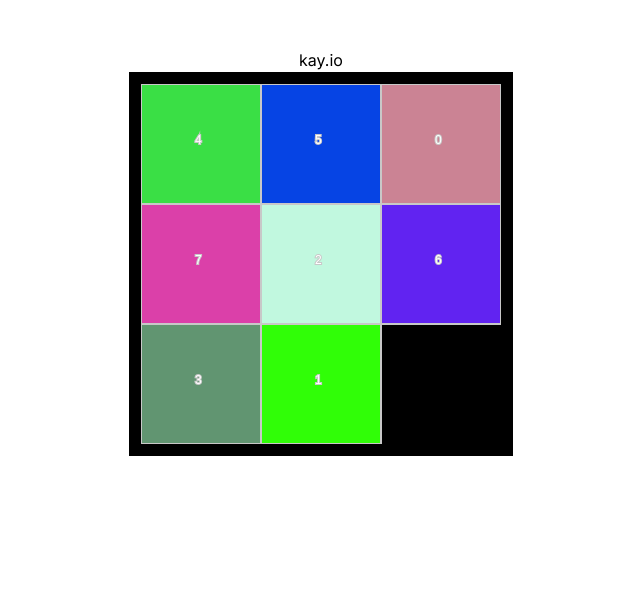
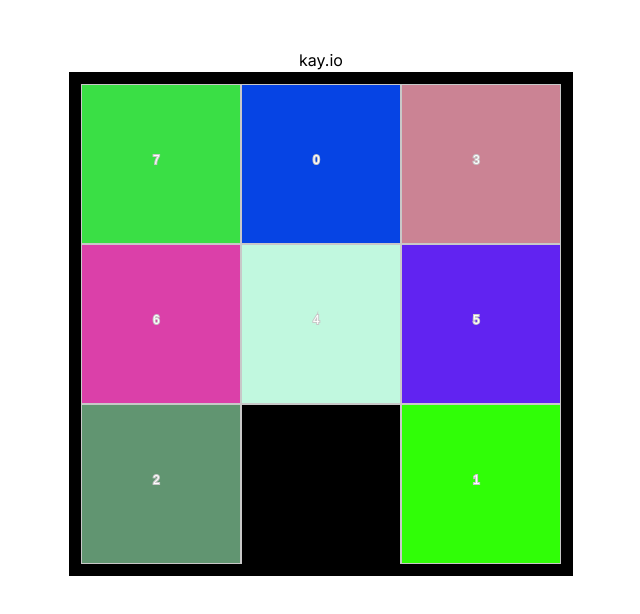
Before and after one commit to ErenYLCN/kayy.io, a Next.js app: page / in a window 1280 px wide. Shown: the top 614 px of the page, without its empty margins (319-959 px from the left). Built offline with nearby package versions, Linux system fonts and the light colour scheme.

Commit message:
feat
- implement win handler
- send width and row number as props for easier game customization

```diff
--- a/src/app/page.tsx
+++ b/src/app/page.tsx
@@ -1,3 +1,5 @@
+"use client";
+
 import board from "@/board/board";
 import P5Wrapper from "@/component/P5Wrapper";
 
@@ -6,7 +8,11 @@ export default function Home() {
     <main className={"flex min-h-screen flex-col items-center p-12"}>
       {"kay.io"}
 
-      <P5Wrapper board={board} />
+      <P5Wrapper board={board} rows={3} cellWidth={160} onWin={handleWin} />
     </main>
   );
+
+  function handleWin() {
+    alert("You won!");
+  }
 }
--- a/src/board/board.ts
+++ b/src/board/board.ts
@@ -5,18 +5,19 @@ import p5 from 'p5';
 import { Cell, Direction, Movement } from './boardTypes';
 import { divideInt, getRandomColor, swap, slidePuzzleShuffle } from './boardUtils';
 
-const ROWS = 3;
-const COLS = 3;
-const CELL_DIMENSION = 120;
+// TODO: Implement speed based on FPS
+const CELL_MIN_SPEED = 3;
+const CELL_SLOW_MULTIPLIER = 5;
+
+const board = (rows: number, cellWidth: number, onWin: () => void) => {
+  return (p: p5) => {
+    const ROWS = rows;
+    const COLS = ROWS;
+    const CELL_DIMENSION = cellWidth;
     const TOTAL_CELLS = ROWS * COLS;
     const CANVAS_WIDTH = CELL_DIMENSION * COLS;
     const CANVAS_HEIGHT = CELL_DIMENSION * ROWS;
 
-// TODO: Implement speed based on FPS
-const CELL_MIN_SPEED = 3;
-const CELL_SLOW_MULTIPLIER = 5;
-
-const board = (p: p5) => {
     const solution = [...Array.from({ length: TOTAL_CELLS - 1 }, (_, id) => id), null];
     const randomizedBoardData = slidePuzzleShuffle(solution, COLS);
 
@@ -36,10 +37,19 @@ const board = (p: p5) => {
 
     let nullIndex = boardData.findIndex(cell => cell === null);
 
-  let movementQueue: Movement[] = []
+    let movementQueue: Movement[] = [];
+
+    let gameWon = false;
 
     function handleMovementQueue() {
-    if (movementQueue.length === 0) return;
+      if (movementQueue.length === 0) {
+        const currentBoardData = boardData.map(cell => cell?.id);
+        if (JSON.stringify(currentBoardData) === JSON.stringify(solution)) {
+          gameWon = true;
+          onWin();
+        }
+        return;
+      }
 
       const movement = movementQueue[0];
 
@@ -105,7 +115,9 @@ const board = (p: p5) => {
         p.text(cell.id, cell.x + CELL_DIMENSION / 2 - CELL_DIMENSION / 20, cell.y + CELL_DIMENSION / 2);
       });
 
+      if (!gameWon) {
         handleMovementQueue();
+      }
     };
 
     p.keyPressed = () => {
@@ -138,6 +150,7 @@ const board = (p: p5) => {
           break;
       }
     };
+  }
 };
 
 export default board;
--- a/src/board/boardUtils.ts
+++ b/src/board/boardUtils.ts
@@ -10,13 +10,14 @@ function getRandomColor() {
   return [Math.random() * 255, Math.random() * 255, Math.random() * 255];
 }
 
-function slidePuzzleShuffle(array: any[], numberOfCols: number) {
+function slidePuzzleShuffle(arr: any[], numberOfCols: number) {
   /* This shuffle must be special in order to ensure that
    * the puzzle is solvable.
    * see:
    * https://www.cs.princeton.edu/courses/archive/spring21/cos226/assignments/8puzzle/specification.php#:~:text=Thus%2C%20if%20a%20board%20has,inversions%2C%20then%20it%20is%20solvable.
    * */
-  let currentIndex = array.length;
+  let arrCopy = arr.slice();
+  let currentIndex = arrCopy.length;
 
   // First do a normal Fisher-Yates shuffle
   while (currentIndex != 0) {
@@ -25,25 +26,25 @@ function slidePuzzleShuffle(array: any[], numberOfCols: number) {
     let randomIndex = Math.floor(Math.random() * currentIndex);
     currentIndex--;
 
-    swap(array, currentIndex, randomIndex);
+    swap(arrCopy, currentIndex, randomIndex);
   }
 
-  if (isOdd(array.length)) {
+  if (isOdd(arrCopy.length)) {
     // If the puzzle is odd numbered, inversions must be even
-    var inversions = countInversions(array);
+    var inversions = countInversions(arrCopy);
     if (isOdd(inversions)) {
-      removeFirstInversion(array);
+      removeFirstInversion(arrCopy);
     }
   }
   else {
     // If the puzzle is even numbered, inversions + row of the blank square must be odd
-    var inversions = countInversions(array);
-    if (isEven(inversions + divideInt(array.indexOf(null), numberOfCols))) {
-      inversions === 0 ? addOneInversion(array) : removeFirstInversion(array);
+    var inversions = countInversions(arrCopy);
+    if (isEven(inversions + divideInt(arrCopy.indexOf(null), numberOfCols))) {
+      inversions === 0 ? addOneInversion(arrCopy) : removeFirstInversion(arrCopy);
     }
   }
 
-  return array;
+  return arrCopy;
 }
 
 function countInversions(array: any[]) {
--- a/src/component/P5Wrapper.tsx
+++ b/src/component/P5Wrapper.tsx
@@ -5,18 +5,33 @@ import React, { useRef, useEffect } from "react";
 import p5 from "p5";
 
 interface P5WrapperProps {
-  board: (p: p5) => void;
+  board: (
+    rows: number,
+    cellWidth: number,
+    onWin: () => void,
+  ) => (p: p5) => void;
+  rows?: number;
+  cellWidth?: number;
+  onWin: () => void;
 }
 
-const P5Wrapper: React.FC<P5WrapperProps> = ({ board }) => {
+const P5Wrapper: React.FC<P5WrapperProps> = ({
+  board,
+  rows = 3,
+  cellWidth = 120,
+  onWin,
+}) => {
   const boardRef = useRef<HTMLDivElement>(null);
 
   useEffect(() => {
-    const p5Instance = new p5(board, boardRef.current as HTMLElement);
+    const p5Instance = new p5(
+      board(rows, cellWidth, onWin),
+      boardRef.current as HTMLElement,
+    );
     return () => {
       p5Instance.remove();
     };
-  }, [board]);
+  }, [board, rows, cellWidth, onWin]);
 
   return (
     <div
```
Lines whose indentation alone changed are shown as unchanged.
